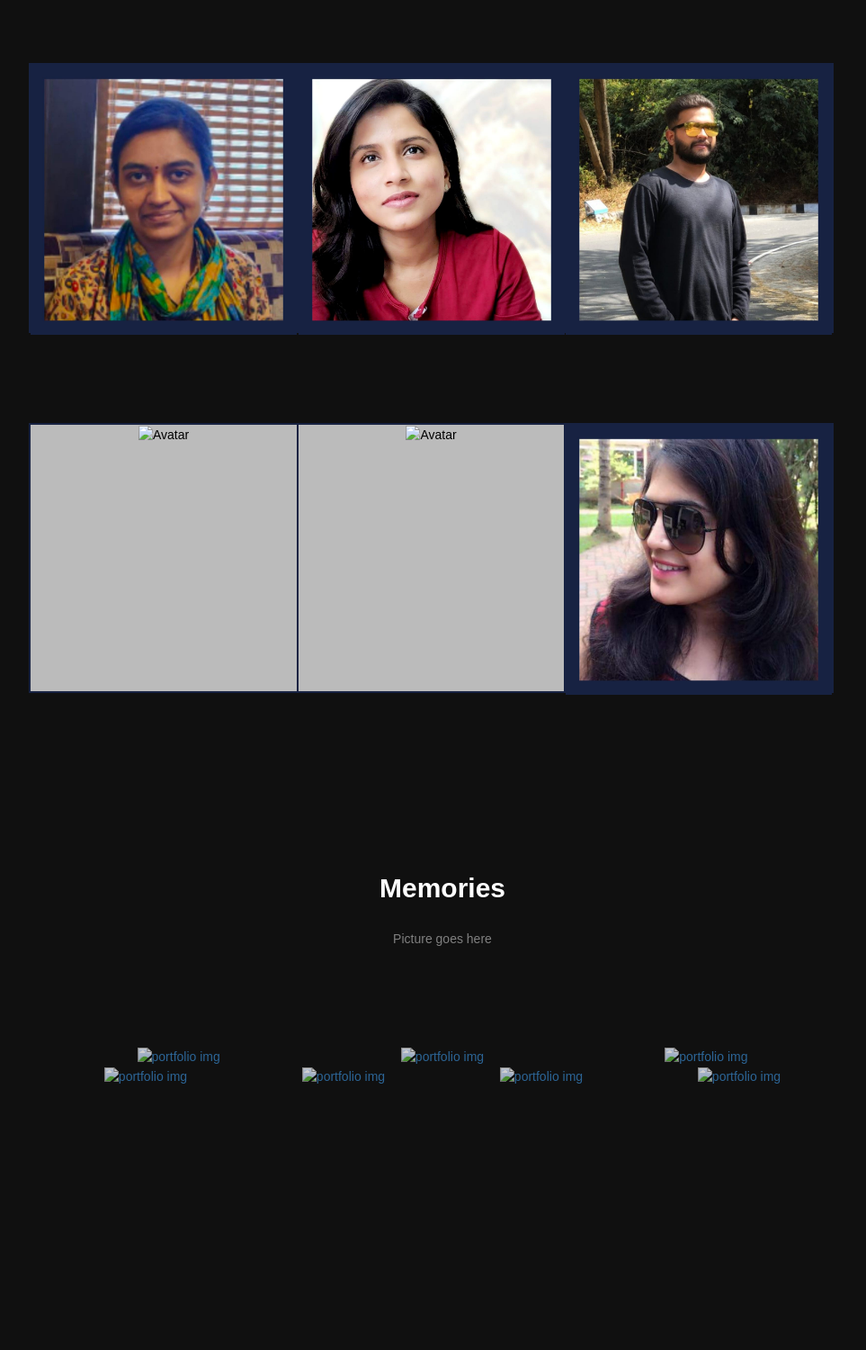
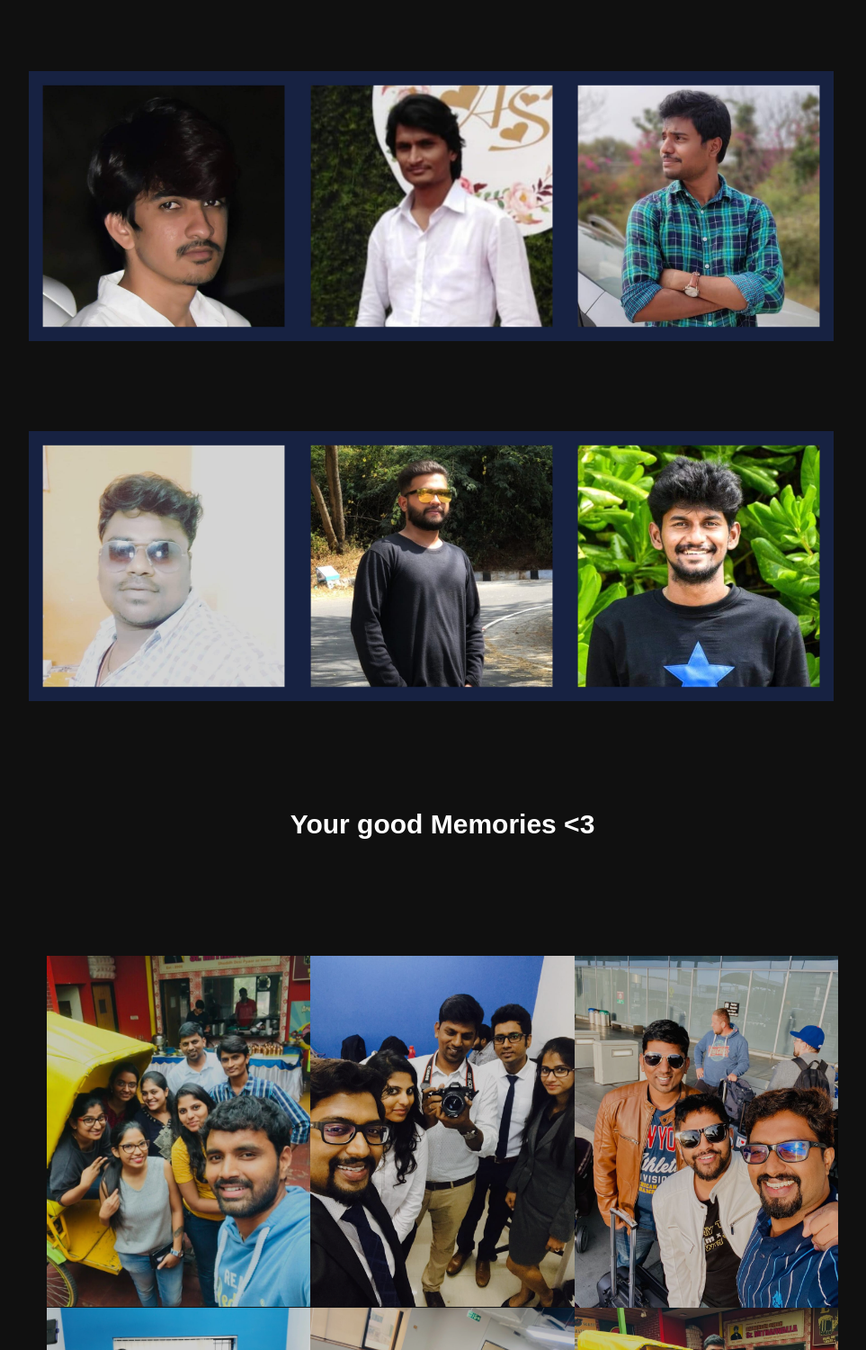
Before and after one commit to Prashaanth26/jenin-work-anniversary, a plain HTML site: page index.html in a window 1280 px wide. Shown: the part 1300-2800 px from the top of the page at 90% size, without its empty margins (148-1111 px from the left). Before the commit the page ends 2616 px from the top, so only its background shows below. Drawn offline with Linux system fonts and the light colour scheme; some packages are replaced by stand-ins of ours.

Commit message:
Message Here

```diff
--- a/css/templatemo-style.css
+++ b/css/templatemo-style.css
@@ -250,13 +250,13 @@ img {
   background: url('../images/portfolio-header.jpg') no-repeat;
   background-size: cover;
   background-position: center;
-  min-height: 500px;
-  padding-top: 160px;
+  min-height: 0px;
+  padding-top: 20px;
 }
 #portfolio {
   text-align: center;
-  padding-top: 80px;
-  padding-bottom: 60px;
+  padding-top: -5px;
+  padding-bottom: 10px;
   }
 #portfolio h2 {
   padding-bottom: 20px;
--- a/index.html
+++ b/index.html
@@ -42,7 +42,62 @@
     <div class="flip-card-back">
 	<h1>Santhosh</h1>
       <p>Happiest work anniversary to the most Humble, Jovial, fun loving and the person with a great sense of Humour. A super cool person to work with.</p>
-      <p> Congratulations and All the very Best</p>
+      <p> Congratulations and All the very Best !</p>
+    </div>
+  </div>
+</div>
+</div>
+<div class="column">
+<div class="flip-card">
+  <div class="flip-card-inner">
+    <div class="flip-card-front">
+      <img src="images/gayatri.jpeg" alt="Gayatri" style="width:300px;height:300px;">
+    </div>
+    <div class="flip-card-back">
+      <h1>Gayatri</h1>
+      <p>Your achievements speaks itself about your Capabilities. <br>Slow and steady makes it to the top.<p> Congrats and best wishes for all your next achievements !!</p>
+    </div>
+  </div>
+</div>
+</div>
+<div class="column">
+<div class="flip-card">
+  <div class="flip-card-inner">
+    <div class="flip-card-front">
+      <img src="images/vb.jpeg" alt="Vibha" style="width:300px;height:300px;">
+    </div>
+    <div class="flip-card-back">
+      <h1>Vibha</h1>
+      <p>Hard work and loyalty is a gift not everyone possesses. But you got it and we are glad to have someone like you working for us. Keep up your good work and continue to inspire us. Cheers to all your amazing years of work.<p>Happy Work Anniversary!</p>
+    </div>
+  </div>
+</div>
+</div>
+</div>
+<div class="row">
+  <div class="column">
+			<div class="flip-card">
+  <div class="flip-card-inner">
+    <div class="flip-card-front">
+      <img src="images/shrivani.jpeg" alt="shrivani" style="width:300px;height:300px;">
+    </div>
+    <div class="flip-card-back">
+<h1>Shrivani</h1>
+      <p>Collest Manager with lots of patience. Let the smile never fade.<p> Happy 6th Work Anniversary</p>
+      <p> Congratulations and All the very Best!!</p>
+    </div>
+  </div>
+</div>
+</div>
+<div class="column">
+<div class="flip-card">
+  <div class="flip-card-inner">
+    <div class="flip-card-front">
+      <img src="images/malle.jpeg" alt="Malleswari" style="width:300px;height:300px;">
+    </div>
+    <div class="flip-card-back">
+      <h1>Malleswari</h1>
+      <p>Congratulations on your 6th work anniversary, Jenin. <p>You are indeed the coolest manager. You always have a solution for every problem and you helped us in every step. Thank you being an awesome Manager.</p>
     </div>
   </div>
 </div>
@@ -55,7 +110,22 @@
     </div>
     <div class="flip-card-back">
       <h1>Arpita</h1>
-      <p>Congratulations Jenin on your 6th year anniversary with the company! Your high spirit and go-getter attitude is what makes you special. Working with you has been inspiring and motivating</p>
+      <p>Congratulations Jenin on your 6th year anniversary with the company! <p>Your high spirit and go-getter attitude is what makes you special. Working with you has been inspiring and motivating.</p>
+     </div>
+  </div>
+</div>
+</div>
+</div>
+<div class="row">
+  <div class="column">
+			<div class="flip-card">
+  <div class="flip-card-inner">
+    <div class="flip-card-front">
+      <img src="images/prashanthks.jpeg" alt="Prashaanth KS" style="width:300px;height:300px;">
+    </div>
+    <div class="flip-card-back">
+<h1>Prashanth</h1>
+      <p>Happy anniversary Jenin! Thank you for your hard work, your generosity, and your contagious enthusiasm. <br>Congratulations on your work anniversary! We appreciate you for your energy and your kindness !!</p>
     </div>
   </div>
 </div>
@@ -69,7 +139,20 @@
     <div class="flip-card-back">
       <h1>Guru</h1>
       <p>Happy Work Anniversary Jenin! We feel lucky and glad to be a part of your team. your exceptional leadership is beyond words. and your dedication, enthusiasm and insight are really inspiring. I wish you many years of great achievements.</p>
-      <p>Thank you for your continuous support</p>
+    </div>
+  </div>
+</div>
+</div>
+<div class="column">
+<div class="flip-card">
+  <div class="flip-card-inner">
+    <div class="flip-card-front">
+      <img src="images/mohan.jpeg" alt="Mohan" style="width:300px;height:300px;">
+    </div>
+    <div class="flip-card-back">
+      <h1>Mohan</h1>
+      <p>Congratulations Jenin! You bring out the best in each one of us.<br>Thank you for being there every time we needed you!</p>
+      <p> Congratulations and All the very Best</p>
     </div>
   </div>
 </div>
@@ -80,67 +163,15 @@
 			<div class="flip-card">
   <div class="flip-card-inner">
     <div class="flip-card-front">
-      <img src="images/mohan.jpeg" alt="Mohan" style="width:300px;height:300px;">
+      <img src="images/madhu.jpeg" alt="madhu" style="width:300px;height:300px;">
     </div>
     <div class="flip-card-back">
-	<h1>Mohan</h1>
-      <p>Congratulations Jenin! You bring out the best in each one of us. Thank you for being there every time we needed you!</p>
-      <p> Congratulations and All the very Best</p>
-    </div>
-  </div>
-</div>
-</div>
-<div class="column">
-<div class="flip-card">
-  <div class="flip-card-inner">
-    <div class="flip-card-front">
-      <img src="images/malle.jpeg" alt="Malleswari" style="width:300px;height:300px;">
-    </div>
-    <div class="flip-card-back">
-      <h1>Malleswari</h1>
-      <p>Congratulations on your 6th work anniversary, Jenin. You are indeed the coolest manager. You always have a solution for every problem and you helped us in every step. Thank you being an awesome Manager. Congrats again </p>
-    </div>
-  </div>
-</div>
-</div>
-<div class="column">
-<div class="flip-card">
-  <div class="flip-card-inner">
-    <div class="flip-card-front">
-      <img src="images/prashanthks.jpeg" alt="PrashanthKS" style="width:300px;height:300px;">
-    </div>
-    <div class="flip-card-back">
-      <h1>Prashanth</h1>
-      <p>Happy anniversary Jenin! Thank you for your hard work, your generosity, and your contagious enthusiasm. Congratulations on your work anniversary! We appreciate your energy, your kindness, and all the work you do, but most of all, we just appreciate you!</p>
-     </div>
-  </div>
-</div>
-</div>
-</div>
-<div class="row">
-  <div class="column">
-			<div class="flip-card">
-  <div class="flip-card-inner">
-    <div class="flip-card-front">
-      <img src="images/shrivani.jpeg" alt="Shrivani" style="width:300px;height:300px;">
-    </div>
-    <div class="flip-card-back">
-	<h1>Shrivani</h1>
-      <p>Collest Manager with lots of patience. Let the smile never fade. Happy 6th Work Anniversary</p>
-      <p> Congratulations and All the very Best</p>
-    </div>
-  </div>
-</div>
-</div>
-<div class="column">
-<div class="flip-card">
-  <div class="flip-card-inner">
-    <div class="flip-card-front">
-      <img src="images/gayatri.jpeg" alt="Gayatri" style="width:300px;height:300px;">
-    </div>
-    <div class="flip-card-back">
-      <h1>Gayatri</h1>
-      <p>...</p>
+	<h1>Madhu</h1>
+      <!-- <p>Congratulations Jenin , you have successfully completed 6th year in TI. You are the ideal manager. The style of problem solving and looking into situation in a positive way is excellent. I'm trying to learn from you. You are the person who share about the value of money and how to save money. I'm glad to be one of the flower in your garden (your team). Be happy always and all the best for your future</p>-->
+	  <details>
+<summary>Congratulations Jenin , you have successfully completed 6th year in TI. You are the ideal manager. The style of problem solving and looking into situation in a positive way is excellent. I'm trying to learn from you.</summary>
+<p> You are the person who share about the value of money and how to save money. I'm glad to be one of the flower in your garden (your team). Be happy always and all the best for your future</p>
+</details>
     </div>
   </div>
 </div>
@@ -152,23 +183,9 @@
       <img src="images/shivkumar.jpeg" alt="SKpatil" style="width:300px;height:300px;">
     </div>
     <div class="flip-card-back">
-      <h1>Shiv</h1>
-      <p>...</p>
-    </div>
-  </div>
-</div>
-</div>
-</div>
-<div class="row">
-  <div class="column">
-			<div class="flip-card">
-  <div class="flip-card-inner">
-    <div class="flip-card-front">
-      <img src="images/santhosh.jpg" alt="Avatar" style="width:300px;height:300px;">
-    </div>
-    <div class="flip-card-back">
-	<h1>Madhu</h1>
-      <p>...</p>
+      <h1>Shivkumar</h1>
+      <p>You are a Passionate and Ambitious Person and It's Always Glad and fun to Work with you..<p>
+Congratulations on 6 Amazing Year of Work Experience!</p>
     </div>
   </div>
 </div>
@@ -177,24 +194,11 @@
 <div class="flip-card">
   <div class="flip-card-inner">
     <div class="flip-card-front">
-      <img src="img_avatar.png" alt="Avatar" style="width:300px;height:300px;">
+      <img src="images/prashaanth.jpeg" alt="Prashaanth" style="width:300px;height:300px;">
     </div>
     <div class="flip-card-back">
-      <h1>Prashaanth K M</h1>
-      <p>... </p>
-    </div>
-  </div>
-</div>
-</div>
-<div class="column">
-<div class="flip-card">
-  <div class="flip-card-inner">
-    <div class="flip-card-front">
-      <img src="images/vb.jpeg" alt="Vibha" style="width:300px;height:300px;">
-    </div>
-    <div class="flip-card-back">
-      <h1>Vibha</h1>
-      <p>...</p>
+      <h1>Prashaanth </h1>
+      <p>Happiest work anniversary Jenin!<p>We are really glad and excited to work with someone like you who likes to explore different things.</p>Wishing you many more years of success! Keep Inspiring !</p>
      </div>
   </div>
 </div>
@@ -206,34 +210,48 @@
 	<div class="container">
 		<div class="row">
 			<div class="col-md-offset-2 col-md-8 col-sm-12">
-				<h2>Memories</h2>
-                <p>Picture goes here</p>
+				<h2>Your good Memories <3 </h2><p>
 			</div>
          </div>
 
          <div class="row mt30">
 
-			<div class="col-md-4 col-sm-4 col-xs-6">
-				<a href="images/portfolio-img1.jpeg" data-lightbox-gallery="portfolio-gallery"><img src="images/portfolio-img1.jpeg" alt="portfolio img"></a>
+			<div class="col-md-4 col-sm-4 col-xs-4">
+				<a href="images/team2.jpeg" data-lightbox-gallery="portfolio-gallery"><img src="images/team2.jpeg" alt="portfolio img"></a>
 			</div>
 			<div class="col-md-4 col-sm-4 col-xs-6">
-				<a href="images/portfolio-img2.jpg" data-lightbox-gallery="portfolio-gallery"><img src="images/portfolio-img2.jpg" alt="portfolio img"></a>
+				<a href="images/team4.jpeg" data-lightbox-gallery="portfolio-gallery"><img src="images/team4.jpeg" alt="portfolio img"></a>
 			</div>
 			<div class="col-md-4 col-sm-4 col-xs-6">
-				<a href="images/portfolio-img3.jpg" data-lightbox-gallery="portfolio-gallery"><img src="images/portfolio-img3.jpg" alt="portfolio img"></a>
+				<a href="images/team3.jpeg" data-lightbox-gallery="portfolio-gallery"><img src="images/team3.jpeg" alt="portfolio img"></a>
 			</div>
 
-			<div class="col-md-3 col-sm-6 col-xs-6">
-				<a href="images/portfolio-img4.jpg" data-lightbox-gallery="portfolio-gallery"><img src="images/portfolio-img4.jpg" alt="portfolio img"></a>
+			<div class="col-md-4 col-sm-4 col-xs-4">
+				<a href="images/team9.jpeg" data-lightbox-gallery="portfolio-gallery"><img src="images/team9.jpeg" alt="portfolio img"></a>
 			</div>
-			<div class="col-md-3 col-sm-6 col-xs-6">
-				<a href="images/portfolio-img5.jpg" data-lightbox-gallery="portfolio-gallery"><img src="images/portfolio-img5.jpg" alt="portfolio img"></a>
+			<div class="col-md-4 col-sm-4 col-xs-4">
+				<a href="images/team1.jpeg" data-lightbox-gallery="portfolio-gallery"><img src="images/team1.jpeg" alt="portfolio img"></a>
 			</div>
-			<div class="col-md-3 col-sm-6 col-xs-6">
-				<a href="images/portfolio-img6.jpg" data-lightbox-gallery="portfolio-gallery"><img src="images/portfolio-img6.jpg" alt="portfolio img"></a>
+			<div class="col-md-4 col-sm-4 col-xs-4">
+				<a href="images/team8.jpeg" data-lightbox-gallery="portfolio-gallery"><img src="images/team8.jpeg" alt="portfolio img"></a>
 			</div>
-			<div class="col-md-3 col-sm-6 col-xs-12">
-				<a href="images/portfolio-img7.jpg" data-lightbox-gallery="portfolio-gallery"><img src="images/portfolio-img7.jpg" alt="portfolio img"></a>
+			<!-- <div class="col-md-4 col-sm-4 col-xs-4">
+				<a href="images/team6.jpeg" data-lightbox-gallery="portfolio-gallery"><img src="images/team6.jpeg" alt="portfolio img"></a>
+			</div>
+			<div class="col-md-4 col-sm-4 col-xs-4">
+				<a href="images/team7.jpeg" data-lightbox-gallery="portfolio-gallery"><img src="images/team7.jpeg" alt="portfolio img"></a>
+			</div>
+			<div class="col-md-4 col-sm-4 col-xs-4">
+				<a href="images/team10.jpeg" data-lightbox-gallery="portfolio-gallery"><img src="images/team10.jpeg" alt="portfolio img"></a>
+			</div>-->
+			<div class="col-md-4 col-sm-4 col-xs-6">
+				<a href="images/team11.jpeg" data-lightbox-gallery="portfolio-gallery"><img src="images/team11.jpeg" alt="portfolio img"></a>
+			</div>
+			<div class="col-md-4 col-sm-4 col-xs-6">
+				<a href="images/team7.jpeg" data-lightbox-gallery="portfolio-gallery"><img src="images/team7.jpeg" alt="portfolio img"></a>
+			</div>
+			<div class="col-md-4 col-sm-4 col-xs-6">
+				<a href="images/team13.jpeg" data-lightbox-gallery="portfolio-gallery"><img src="images/team13.jpeg" alt="portfolio img"></a>
 			</div>
 		</div>
 	</div>
@@ -250,7 +268,7 @@
   background-color: transparent;
   width: 300px;
   height: 300px;
-  border: 2px solid #172242;
+  border: 0px solid #fff;
   perspective: 1000px; /* Remove this if you don't want the 3D effect */
 }
 
@@ -296,6 +314,7 @@
 
 body {
   font-family: Arial, Helvetica, sans-serif;
+  font-size: 20px;
 }
 
 /* Float four columns side by side */
```
Also changed, not shown: images/madhu.jpeg (added), images/prashaanth.jpeg (added), images/team1.jpeg (added), images/team10.jpeg (added), images/team11.jpeg (added), images/team12.jpeg (added), images/team13.jpeg (added), images/team2.jpeg (added), images/team3.jpeg (added), images/team4.jpeg (added), images/team5.jpeg (added), images/team6.jpeg (added), images/team7.jpeg (added), images/team8.jpeg (added), 1 more files, 1 other file.
